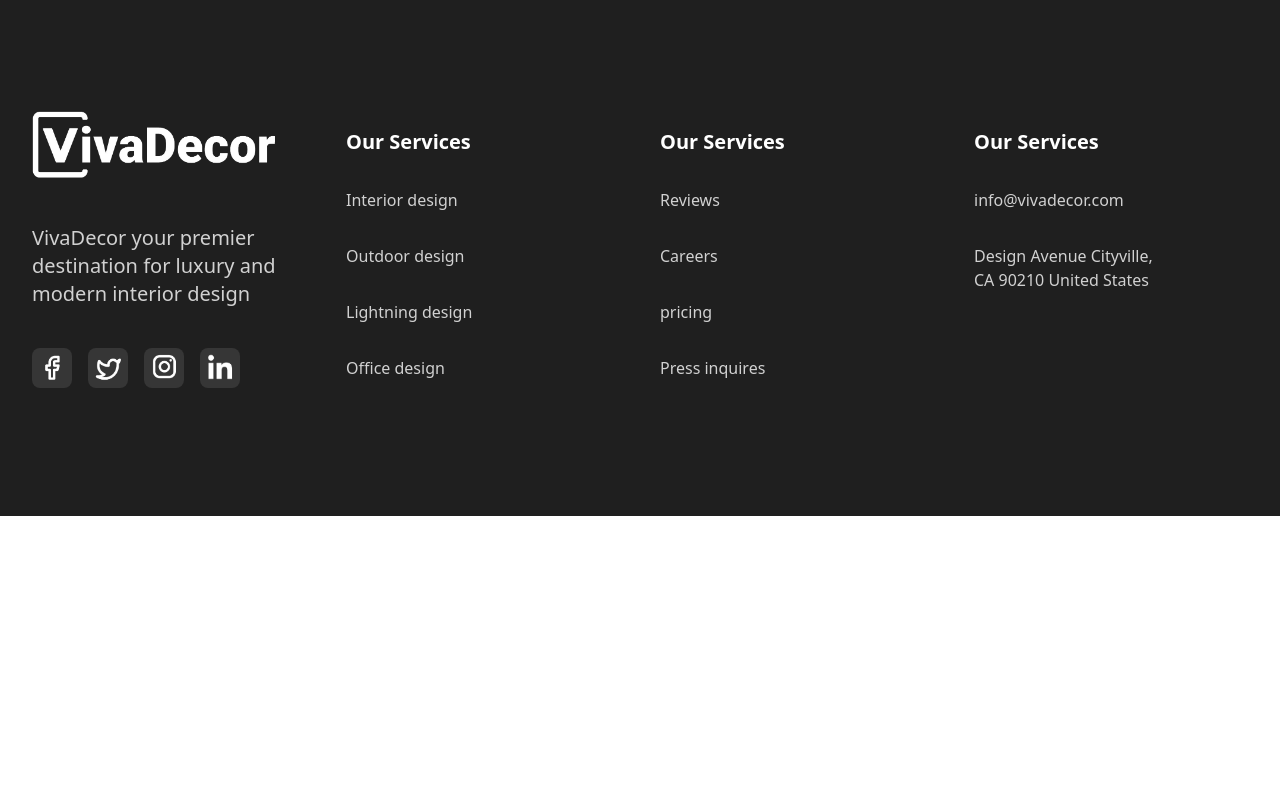
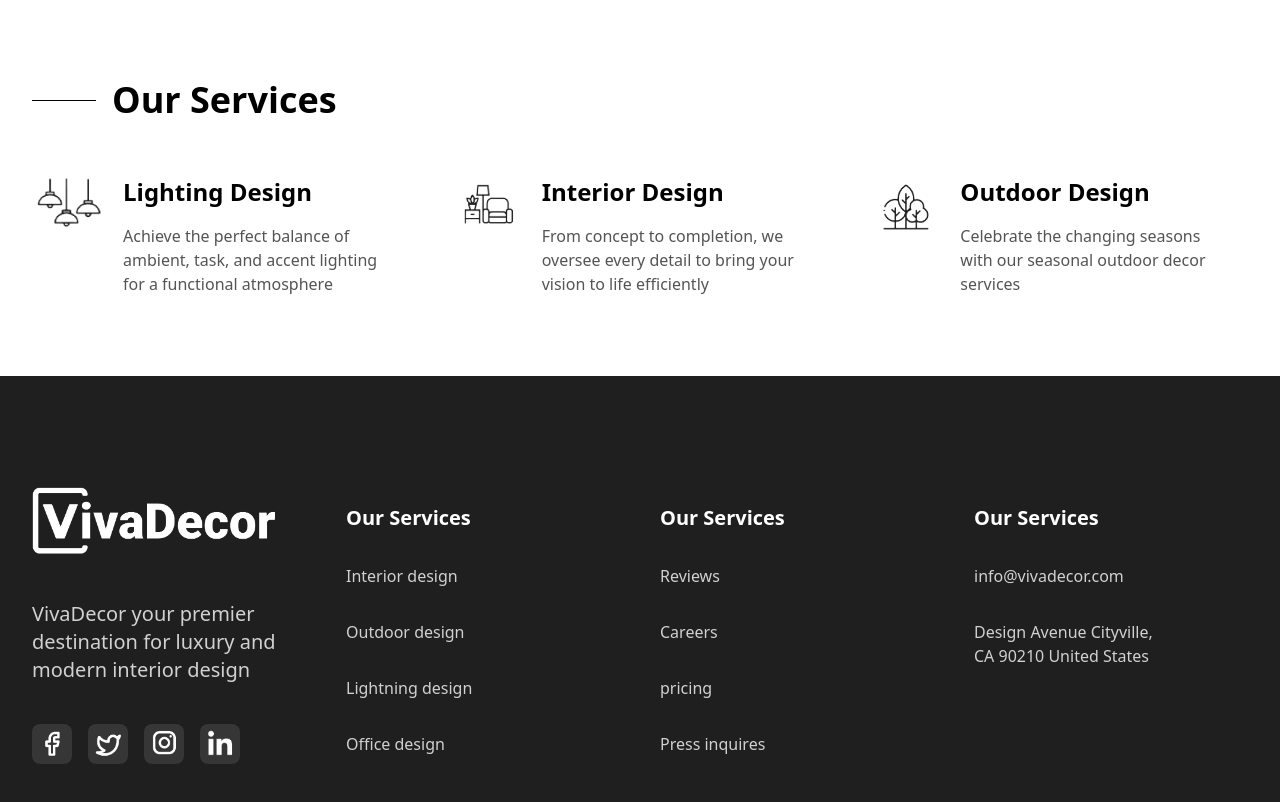
Before and after one commit to aliallam98/Webmasters-internship-tasks, a website: page Week-Two-Task-One/src/index.html in a window 1280 px wide. Drawn offline with Linux system fonts and the light colour scheme.

Commit message:
Working on service section .

```diff
--- a/Week-Two-Task-One/src/index.html
+++ b/Week-Two-Task-One/src/index.html
@@ -9,9 +9,61 @@
   </head>
   <body>
     <header></header>
-    <main></main>
+    <main>
+      <section class="services py-10 md:py-20">
+        <div class="container">
+          <div class="flex items-center  gap-4 mb-14">
+            <span class="block h-[1px] w-16 bg-black"></span>
+            <h1 class="font-semibold text-4xl">Our Services</h1>
+          </div>
+          <div class="grid gap-10 justify-center md:grid-cols-2 lg:grid-cols-3 ">
+            <article class="flex gap-4">
+              <div class="size-[75px]">
+                <img src="./images/service1.png" alt="serviceImage" />
+              </div>
+              <div class="space-y-4">
+                <h3 class="font-semibold text-2xl">Lighting Design</h3>
+                <p class="text-[#545454] font-medium">
+                  Achieve the perfect balance of <br> ambient, task, and accent
+                  lighting <br> for a functional atmosphere
+                </p>
+              </div>
+            </article>
+            <article class="flex gap-4">
+              <div class="size-[75px]">
+                <img src="./images/service2.png" alt="serviceImage" />
+              </div>
+              <div class="space-y-4">
+                <h3 class="font-semibold text-2xl">Interior Design</h3>
+                <p class="text-[#545454] font-medium">
+                  From concept to completion, we <br>
+                  oversee every detail to bring your <br>
+                  vision to life efficiently
+                </p>
+              </div>
+            </article>
+            <article class="flex gap-4">
+              <div class="size-[75px]">
+                <img src="./images/service3.png" alt="serviceImage" />
+              </div>
+              <div class="space-y-4">
+                <h3 class="font-semibold text-2xl">Outdoor Design</h3>
+                <p class="text-[#545454] font-medium">
+                  Celebrate the changing seasons <br>
+                  with our seasonal outdoor decor <br>
+                  services
+                </p>
+              </div>
+            </article>
+
+          </div>
+        </div>
+      </section>
+    </main>
     <footer class="bg-mainBlackColor py-10 lg:py-32">
-      <div class="container grid gap-10  sm:grid-cols-2 sm:gap-20 lg:grid-cols-4 lg:gap-10">
+      <div
+        class="container grid gap-10 sm:grid-cols-2 sm:gap-20 lg:grid-cols-4 lg:gap-10"
+      >
         <div class="footer-first-col space-y-10">
           <img src="./images/logowhite.png" alt="logo" class="h-20 -mt-6" />
           <p class="text-grayTextColor text-xl max-w-[300px]">
```
Also changed, not shown: Week-Two-Task-One/dist/output.css, Week-Two-Task-One/src/images/service1.png (added), Week-Two-Task-One/src/images/service2.png (added), Week-Two-Task-One/src/images/service3.png (added).
